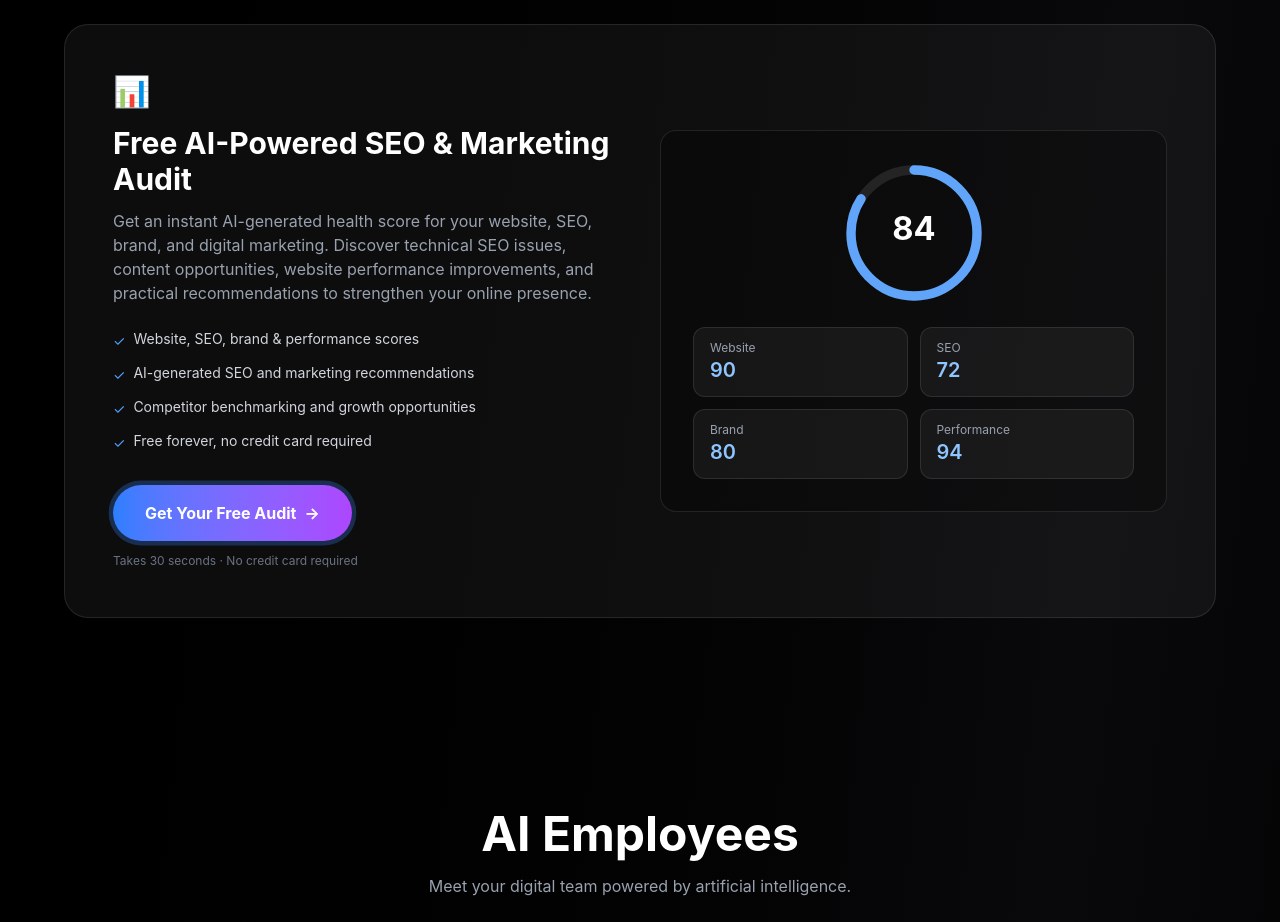
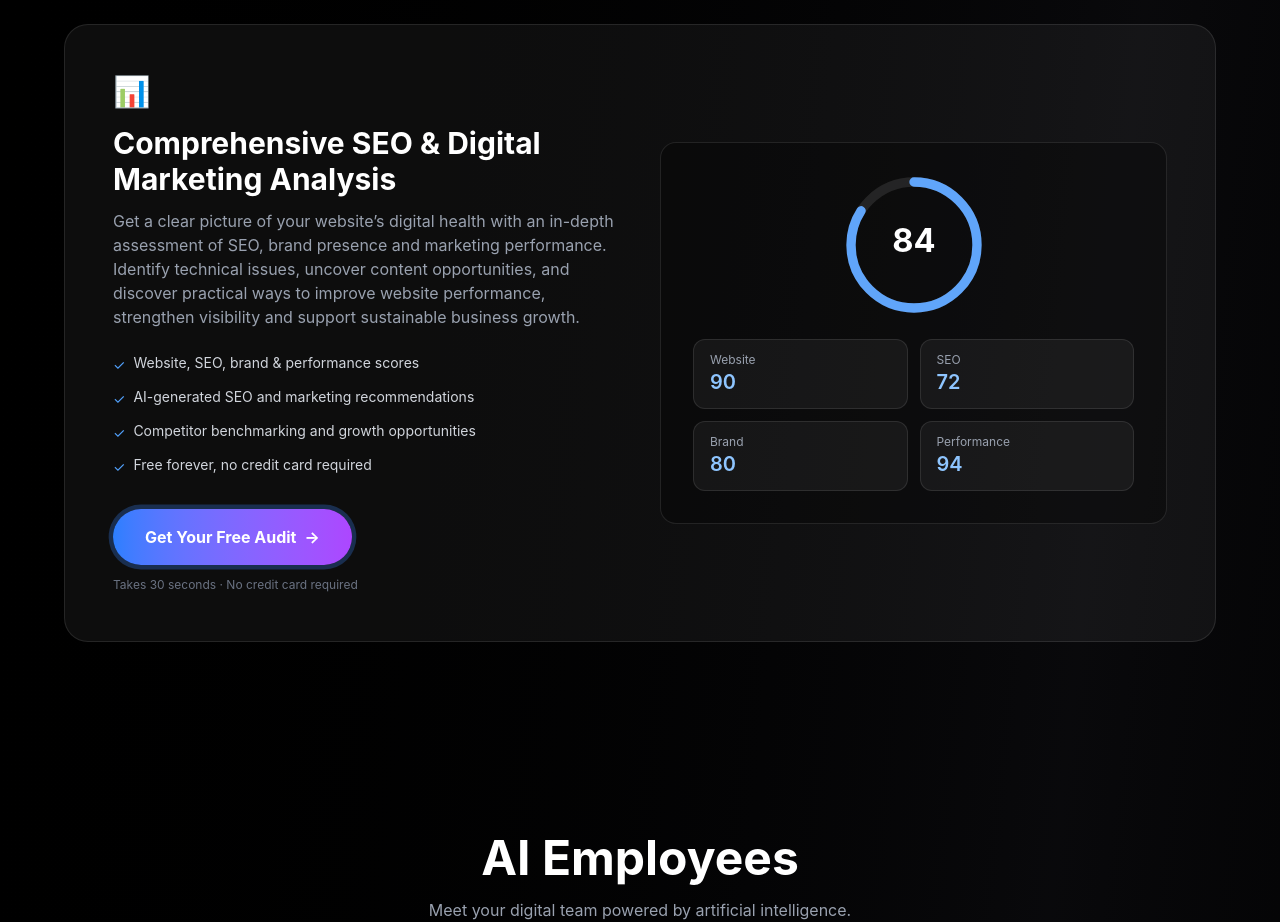
Before and after one commit to thasleenanasreen242-cmd/BrandPilot, a Next.js app: page / in a window 1280 px wide. Shown: the part 1280-2202 px from the top of the page. Built offline with nearby package versions, Linux system fonts and the light colour scheme.

Commit message:
Polish SEO and digital marketing audit copy

```diff
--- a/app/components/AIAudit.tsx
+++ b/app/components/AIAudit.tsx
@@ -15,9 +15,9 @@ export default function AIAudit() {
         >
           <div>
             <span className="text-3xl" role="img" aria-label="Website analytics">📊</span>
-            <h3 className="text-3xl font-bold mt-4 mb-3">Free AI-Powered SEO & Marketing Audit</h3>
+            <h3 className="text-3xl font-bold mt-4 mb-3">Comprehensive SEO & Digital Marketing Analysis</h3>
             <p className="text-gray-400 leading-6">
-              Get an instant AI-generated health score for your website, SEO, brand, and digital marketing. Discover technical SEO issues, content opportunities, website performance improvements, and practical recommendations to strengthen your online presence.
+              Get a clear picture of your website’s digital health with an in-depth assessment of SEO, brand presence and marketing performance. Identify technical issues, uncover content opportunities, and discover practical ways to improve website performance, strengthen visibility and support sustainable business growth.
             </p>
 
             <ul className="mt-6 space-y-3">
```
